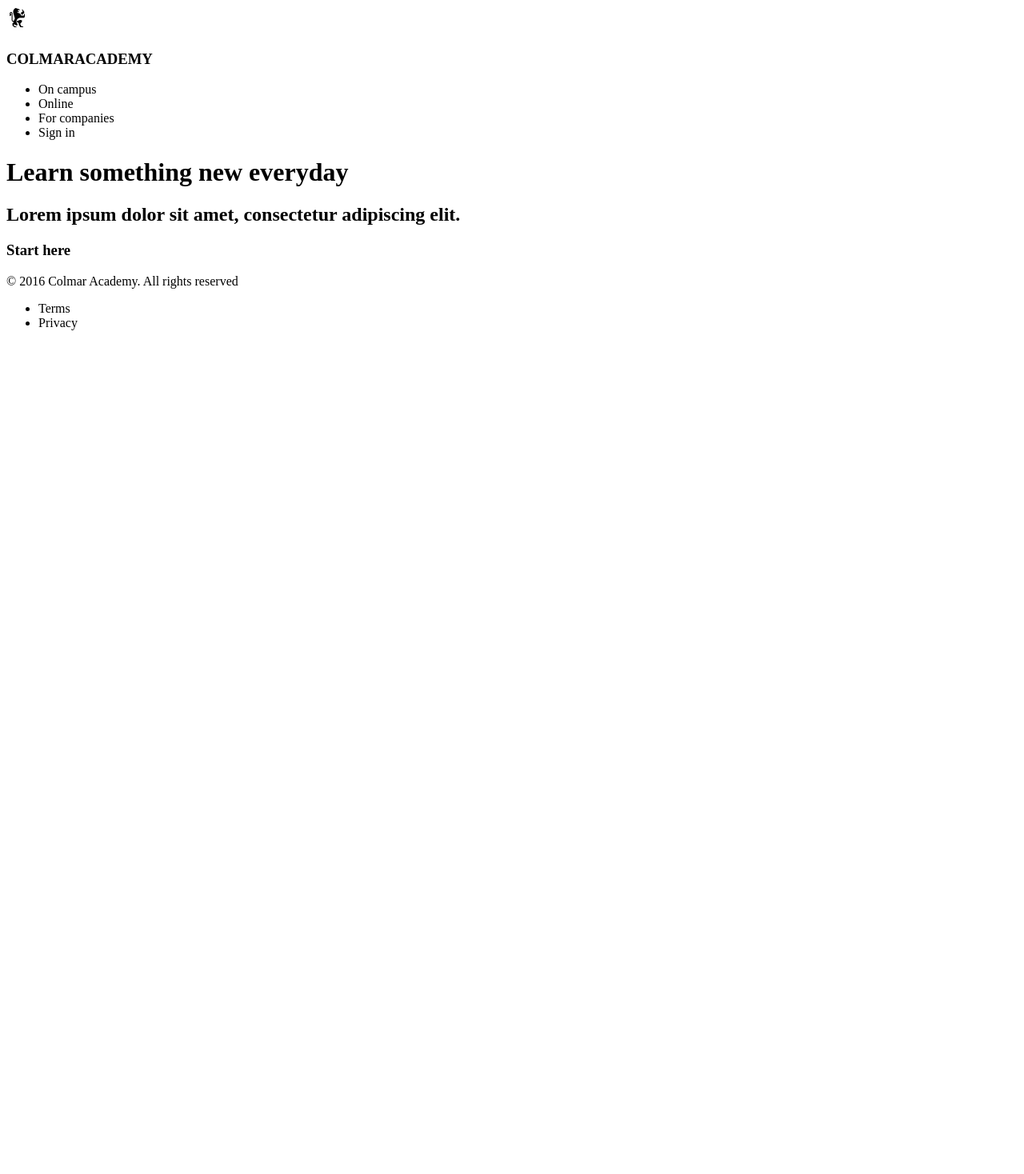
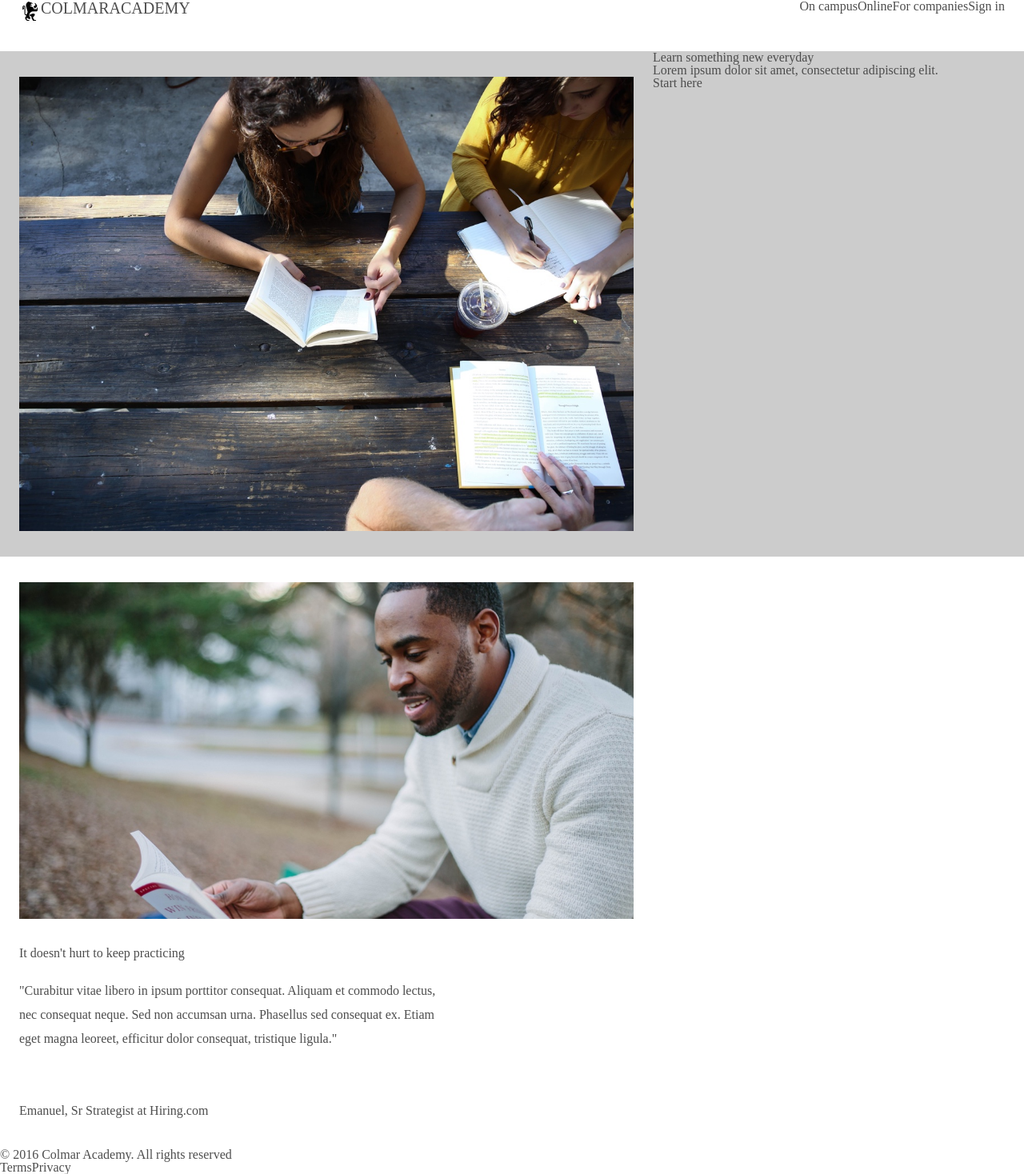
Before and after one commit to ZaraMaranan/ColmarAcademy, a plain HTML site: page index.html in a window 1280 px wide. Shown: the whole page at 80% size. Before the commit the page ends 800 px from the top, so only its background shows below. Drawn offline with Linux system fonts and the light colour scheme; files that its build step writes are made by us from their sources.

Commit message:
Add first two rows

```diff
--- a/Resources/CSS/style.css
+++ b/Resources/CSS/style.css
@@ -1,3 +1,68 @@
-html {
-  font-family: arial;
+body {
+  font-family: arial, sans-serif;
+  color: #4d4d4d;
 }
+
+.header {
+  width: 100%;
+  height: 64px;
+  top: 0;
+  z-index:1;
+}
+.logo {
+  padding-left: 24px;
+}
+.logo img {
+  height: 32px;
+  float: left;
+}
+.logo p {
+  font-size: 20px;
+  float: left;
+}
+li {
+  list-style: none;
+  float: left;
+  padding-left: 16px;
+}
+.nav {
+  float: right;
+  padding-right: 24px;
+}
+
+.banner-container ,
+.about-container ,
+.start-container ,
+.thesis-container {
+  display: flex;
+  flex-direction: column;
+}
+.banner-container {
+background-color: #cccccc;
+width: 100%;
+}
+#banner img {
+  padding: 32px 24px;
+  float: left;
+  width: 60%;
+}
+
+.about-container {
+
+}
+#main-about {
+  float: left;
+}
+#main-about img{
+  padding: 32px 24px;
+  width: 60%;
+}
+#main-about h1 {
+  padding-left: 24px;
+  padding-bottom: 24px;
+}
+#main-about p {
+  padding-left: 24px;
+  padding-bottom: 32px;
+  line-height: 30px;
+}
--- a/index.html
+++ b/index.html
@@ -1,25 +1,38 @@
 <!DOCTYPE html>
 <html>
   <head>
-    <link src="./colmaracademy/Resources/CSS/style.css" type="text/css" rel="stylesheet"/>
-    <link src="./resources/css/reset.css" type="text/css" rel="stylesheet"/>
     <meta charset="utf-8">
     <title>Colmar Academy</title>
+    <link type="text/css" rel="stylesheet" href="./resources/css/style.css">
+    <link type="text/css" rel="stylesheet" href="./resouces/css/reset.css">
   </head>
   <body>
-<header>
-  <img src="./resources/images/ic-logo.svg"/>
-  <h3><strong>COLMAR</strong>ACADEMY</h3>
+
+    <div class="header">
+
+      <div class="container">
+
+        <div class="logo">
+          <img src="./resources/images/ic-logo.svg">
+          <p><strong>COLMAR</strong>ACADEMY</p>
+
+           <div class="nav">
              <ul>
                <li>On campus</li>
                <li>Online</li>
                <li>For companies</li>
                <li>Sign in</li>
              </ul>
-</header>
+           </div>
 
+        </div>
+      </div>
+    </div>
+
+<div class="column-container">
 <div class="banner-container">
 <div id="banner">
+  <img src="./resources/images/banner.jpg">
   <h1>Learn something new everyday</h1>
   <h2>Lorem ipsum dolor sit amet, consectetur adipiscing elit.</h2>
   <h3>Start here</h3>
@@ -27,7 +40,19 @@
 </div>
 
 <div class="about-container">
-<div id="about">
+<div id="main-about">
+  <img src="./resources/images/information-main.jpg" >
+  <h1>It doesn't hurt to keep practicing</h1>
+  <p>"Curabitur vitae libero in ipsum porttitor consequat. Aliquam et commodo lectus,<br>
+    nec consequat neque. Sed non accumsan urna. Phasellus sed consequat ex. Etiam<br>
+    eget magna leoreet, efficitur dolor consequat, tristique ligula."
+    <br>
+    <br>
+    <br>
+    <strong>Emanuel, Sr Strategist at Hiring.com</strong></p>
+</div>
+<div id="list-about">
+
 </div>
 </div>
 
@@ -40,6 +65,7 @@
 <div id="thesis">
 </div>
 </div>
+</div>
 
 <footer>
   <p>&#169; 2016 Colmar Academy. All rights reserved</p>
```
Lines whose indentation alone changed are shown as unchanged.
